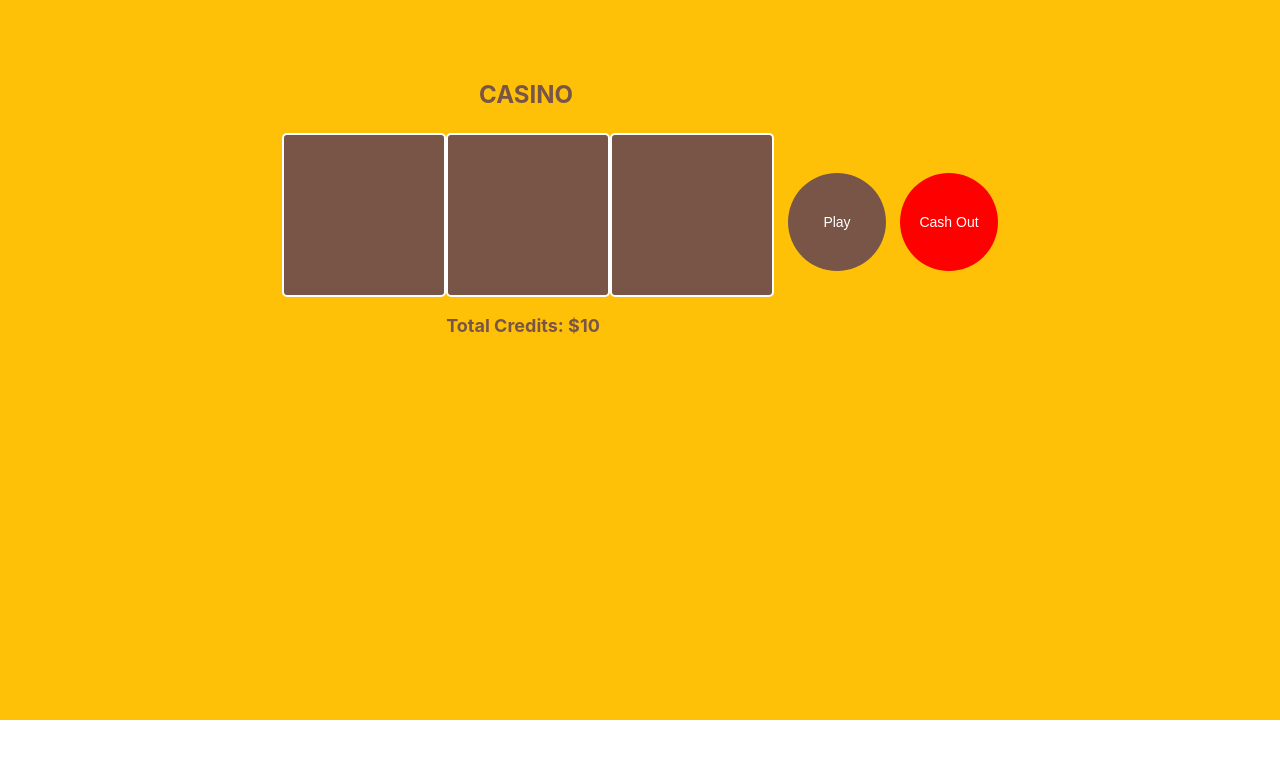
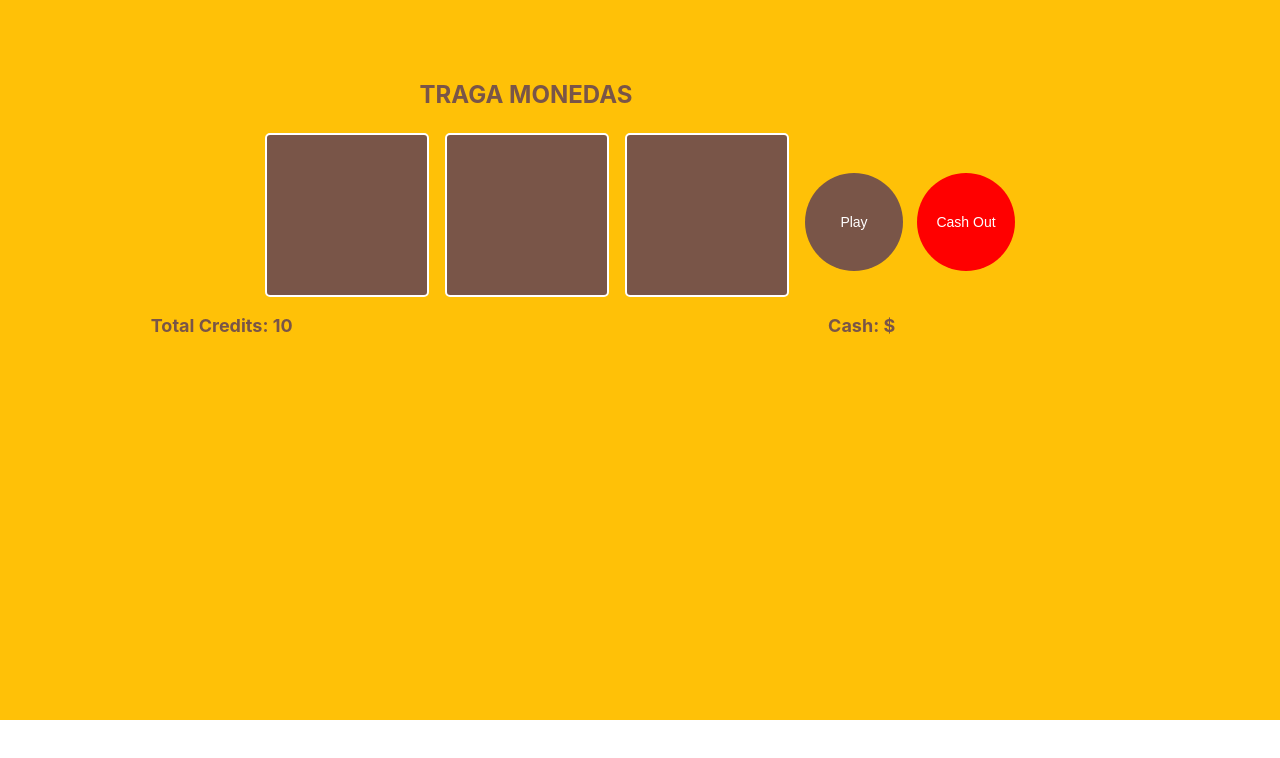
Before and after one commit to atamayo1/casino, a React (Create React App) app in the folder appcasino/: page / in a window 1280 px wide. Shown: the top 758 px of the page. Built offline with nearby package versions, Linux system fonts and the light colour scheme.

Commit message:
i already finish all the requirements for the functionality of cashout and the probability when the user is winning too much

```diff
--- a/appcasino/src/components/Credits/Credits.jsx
+++ b/appcasino/src/components/Credits/Credits.jsx
@@ -1,5 +1,5 @@
 import React, { useEffect } from 'react'
-import { TotalCredits } from './Credits.styled'
+import { ContentCredits, TotalCredits } from './Credits.styled'
 
 const Credits = ({
   symbolIdOne,
@@ -7,7 +7,7 @@ const Credits = ({
   symbolIdThree,
   totalCredit,
   setTotalCredit,
-  setLoadingFruits,
+  myCash,
 }) => {
   useEffect(() => {
     if (symbolIdOne === 'C' && symbolIdTwo === 'C' && symbolIdThree === 'C') {
@@ -30,14 +30,15 @@ const Credits = ({
       symbolIdThree === 'S'
     ) {
       setTotalCredit(totalCredit + 40)
-    } else if (symbolIdOne && symbolIdTwo && symbolIdThree) {
+    } else {
       setTotalCredit(totalCredit - 1)
     }
   }, [symbolIdOne, symbolIdThree, symbolIdTwo])
   return (
-    <>
-      <TotalCredits>Total Credits: ${totalCredit}</TotalCredits>
-    </>
+    <ContentCredits>
+      <TotalCredits>Total Credits: {totalCredit}</TotalCredits>
+      <TotalCredits>Cash: ${myCash}</TotalCredits>
+    </ContentCredits>
   )
 }
 
--- a/appcasino/src/components/Credits/Credits.styled.js
+++ b/appcasino/src/components/Credits/Credits.styled.js
@@ -1,4 +1,9 @@
 import styled from "styled-components";
+
+export const ContentCredits = styled.div`
+    display: flex;
+    justify-content: space-around;
+`
 
 export const TotalCredits = styled.p`
     margin-right: 13em;
--- a/appcasino/src/components/TableSymbols/TableSymbols.jsx
+++ b/appcasino/src/components/TableSymbols/TableSymbols.jsx
@@ -10,8 +10,16 @@ import {
 } from './TableSymbols.styled'
 import { ReactComponent as Spinner } from '../../assets/svg/spinner.svg'
 
-const TableSymbols = ({ titleOfTable, loadingFruits, symbols, handlePlayGames, totalCredit }) => {
-
+const TableSymbols = ({
+  titleOfTable,
+  loadingFruits,
+  symbols,
+  handlePlayGames,
+  totalCredit,
+  handleCashOut,
+  activeAnimationCashOut,
+  activeDisableCashOut,
+}) => {
   return (
     <GeneralStyle>
       <TitleTable>{titleOfTable}</TitleTable>
@@ -51,8 +59,12 @@ const TableSymbols = ({ titleOfTable, loadingFruits, symbols, handlePlayGames, t
             )}
           </>
         )}
-        <ButtonPlay onClick={handlePlayGames} disabled={totalCredit === 0}>Play</ButtonPlay>
-        <ButtonCashOut onClick={handlePlayGames} disabled={totalCredit === 0}>Cash Out</ButtonCashOut>
+        <ButtonPlay onClick={handlePlayGames} disabled={totalCredit === 0}>
+          Play
+        </ButtonPlay>
+        <ButtonCashOut randomX={Math.floor(Math.random()*300)} randomY={Math.floor(Math.random()*300)} activeAnimationCashOut={activeAnimationCashOut} onClick={handleCashOut} disabled={totalCredit === 0 || activeDisableCashOut}>
+          Cash Out
+        </ButtonCashOut>
       </TableRow>
     </GeneralStyle>
   )
--- a/appcasino/src/components/TableSymbols/TableSymbols.styled.js
+++ b/appcasino/src/components/TableSymbols/TableSymbols.styled.js
@@ -20,13 +20,13 @@ export const ContentColumn = styled.div`
     width: 10em;
     height: 10em;
     border-radius: 5px;
+    margin-right: 1em;
     background-color: #795548;
 `
 
 export const IconFruits = styled.img`
     width: 10em;
     height: 10em;
-    margin-top: ${({id}) => id === 'N' ? '3em' : 'inherit'};
 `
 
 export const ButtonPlay = styled.button`
@@ -38,7 +38,6 @@ export const ButtonPlay = styled.button`
     margin-top: 1em;
     border-radius: 99px;
     color: #fff;
-    margin-left: 1em;
     &:hover{
         cursor: pointer;
         opacity: 0.7;
@@ -55,10 +54,12 @@ export const ButtonCashOut = styled.button`
     border-radius: 99px;
     color: #fff;
     margin-left: 1em;
+    transform: translate();
     &:hover{
         cursor: pointer;
         opacity: 0.7;
     }
+    transform: ${({activeAnimationCashOut, randomX, randomY}) => activeAnimationCashOut ? `translate(${randomX}px, ${randomY}px)` : `inherit`};
 `
 
 export const TitleTable = styled.div`
--- a/appcasino/src/containers/LayoutHome.jsx
+++ b/appcasino/src/containers/LayoutHome.jsx
@@ -9,7 +9,7 @@ import SandiaIcon from '../assets/svg/sandia.svg'
 import Credits from '../components/Credits/Credits'
 
 const LayoutHome = () => {
-  const [titleOfTable] = useState('CASINO')
+  const [titleOfTable] = useState('TRAGA MONEDAS')
   const [numberRandomOne, setNumerRandomOne] = useState(null)
   const [numberRandomTwo, setNumerRandomTwo] = useState(null)
   const [numberRandomThree, setNumerRandomThree] = useState(null)
@@ -18,10 +18,13 @@ const LayoutHome = () => {
   const [fruitSelectedThree, setFruitSelectedThree] = useState()
   const [symbols, setSymbols] = useState([])
   const [loadingFruits, setLoadingFruits] = useState(false)
-  const [totalCredit, setTotalCredit] = useState(10)
+  const [totalCredit, setTotalCredit] = useState(11)
   const [symbolIdOne, setSymbolIdOne] = useState()
   const [symbolIdTwo, setSymbolIdTwo] = useState()
   const [symbolIdThree, setSymbolIdThree] = useState()
+  const [myCash, setMyCash] = useState()
+  const [activeAnimationCashOut, setActiveAnimationCashOut] = useState(false)
+  const [activeDisableCashOut, setActiveDisableCashOut] = useState(false)
 
   useEffect(() => {
     setTimeout(() => {
@@ -80,19 +83,11 @@ const LayoutHome = () => {
     }, 3000)
   }, [numberRandomOne, numberRandomThree, numberRandomTwo])
 
-  let handlePlayGames = () => {
-    setLoadingFruits(true)
-    setNumerRandomOne(Math.floor(Math.random() * 5))
-    setNumerRandomTwo(Math.floor(Math.random() * 5))
-    setNumerRandomThree(Math.floor(Math.random() * 5))
-  }
-
   useEffect(() => {
     if (fruitSelectedOne && fruitSelectedTwo && fruitSelectedThree) {
       setSymbolIdOne(listOfFruits.fruits[numberRandomOne]?.id)
       setSymbolIdTwo(listOfFruits.fruits[numberRandomTwo]?.id)
       setSymbolIdThree(listOfFruits.fruits[numberRandomThree]?.id)
-
       setSymbols([
         {
           id: listOfFruits.fruits[numberRandomOne]?.id,
@@ -114,6 +109,43 @@ const LayoutHome = () => {
     }
   }, [fruitSelectedOne, fruitSelectedTwo, fruitSelectedThree])
 
+  useEffect(() => {
+    if(totalCredit >= 40 && totalCredit <= 60){
+      let random_boolean = Math.random() < 0.3
+      if(random_boolean){
+        handlePlayGames()
+      }
+    }
+    if(totalCredit > 60){
+      let random_boolean = Math.random() < 0.6
+      if(random_boolean){
+        handlePlayGames()
+      }
+    }
+  }, [totalCredit])
+
+  let handlePlayGames = () => {
+    if(myCash){
+      setTotalCredit(myCash)
+      setMyCash(0)
+    }
+    setLoadingFruits(true)
+    setNumerRandomOne(Math.floor(Math.random() * 5))
+    setNumerRandomTwo(Math.floor(Math.random() * 5))
+    setNumerRandomThree(Math.floor(Math.random() * 5))
+  }
+
+  let handleCashOut = () => {
+    let random_boolean_animation = Math.random() < 0.5
+    let random_boolean_disable = Math.random() < 0.4
+
+    setActiveAnimationCashOut(random_boolean_animation)
+    setActiveDisableCashOut(random_boolean_disable)
+
+    setMyCash(totalCredit)
+    setTotalCredit(0)
+  }
+
   return (
     <GeneralStyle>
       <TableSymbols
@@ -122,6 +154,9 @@ const LayoutHome = () => {
         symbols={symbols}
         handlePlayGames={handlePlayGames}
         totalCredit={totalCredit}
+        handleCashOut={handleCashOut}
+        activeAnimationCashOut={activeAnimationCashOut}
+        activeDisableCashOut={activeDisableCashOut}
       />
       <Credits
         symbolIdOne={symbolIdOne}
@@ -129,7 +164,7 @@ const LayoutHome = () => {
         symbolIdThree={symbolIdThree}
         setTotalCredit={setTotalCredit}
         totalCredit={totalCredit}
-        setLoadingFruits={setLoadingFruits}
+        myCash={myCash}
       />
     </GeneralStyle>
   )
```
